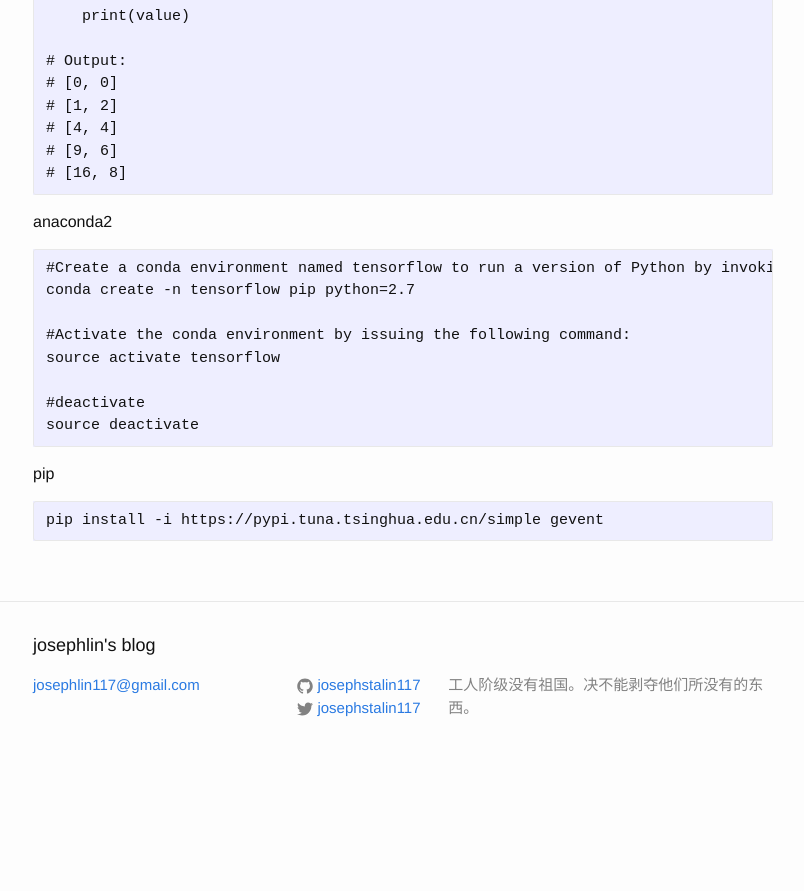
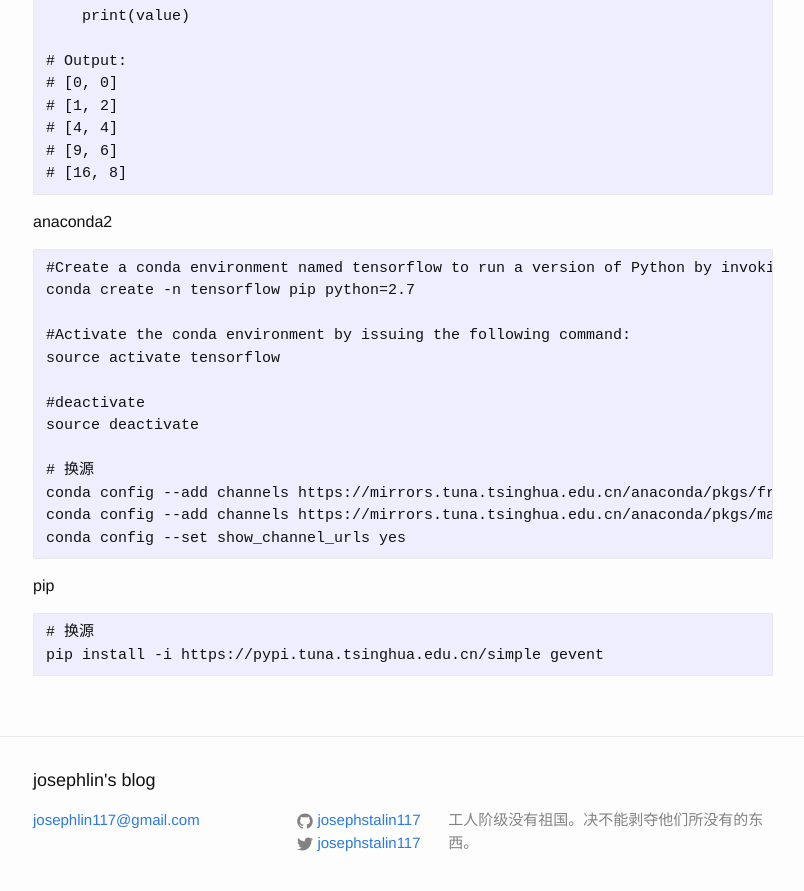
Before and after one commit to josephstalin117/josephstalin117.github.io, a Jekyll site: the page built from _posts/2017-08-10-python.markdown, in a window 1280 px wide and 900 px high, scrolled down 2758 px. Shown: the top 891 px of the window, without its empty margins (237-1041 px from the left). Built offline with Jekyll 4.4.1, drawn with Linux system fonts in a browser that asks for light colours; before the commit the page ends 3537 px from its top, so only the background shows below that.

Commit message:
add anaconda source

````diff
--- a/_posts/2017-08-10-python.markdown
+++ b/_posts/2017-08-10-python.markdown
@@ -147,9 +147,15 @@
 
 #deactivate
 source deactivate
+
+# 换源
+conda config --add channels https://mirrors.tuna.tsinghua.edu.cn/anaconda/pkgs/free/
+conda config --add channels https://mirrors.tuna.tsinghua.edu.cn/anaconda/pkgs/main/
+conda config --set show_channel_urls yes
 ```
 
 pip
 ```
+# 换源
 pip install -i https://pypi.tuna.tsinghua.edu.cn/simple gevent
 ```
````
